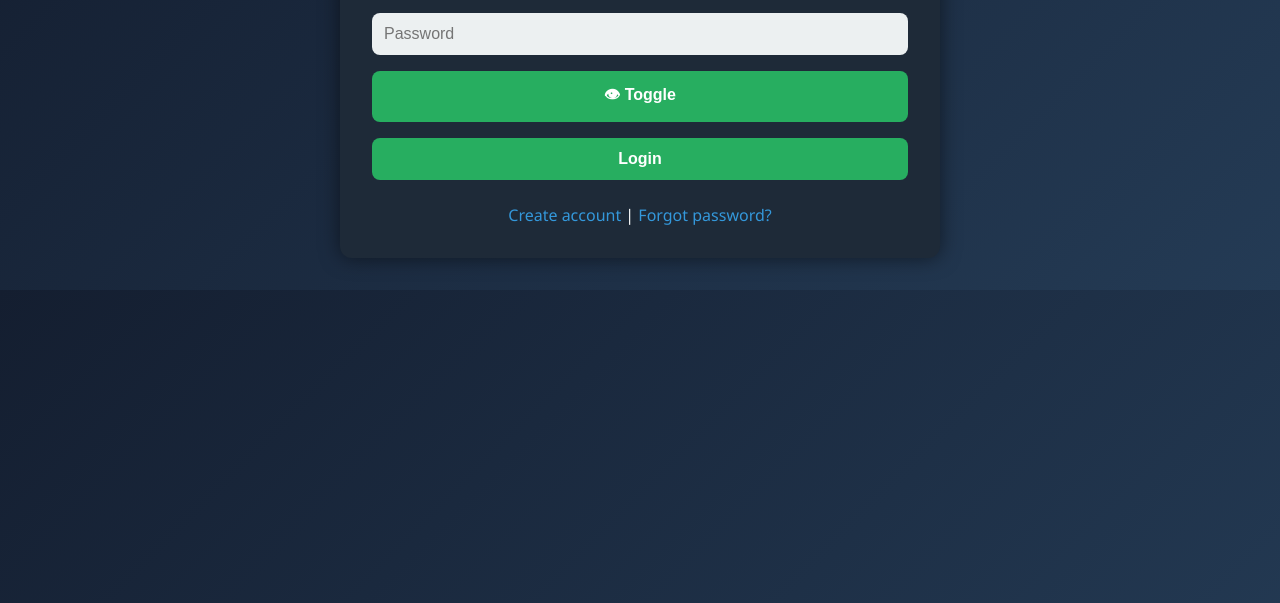
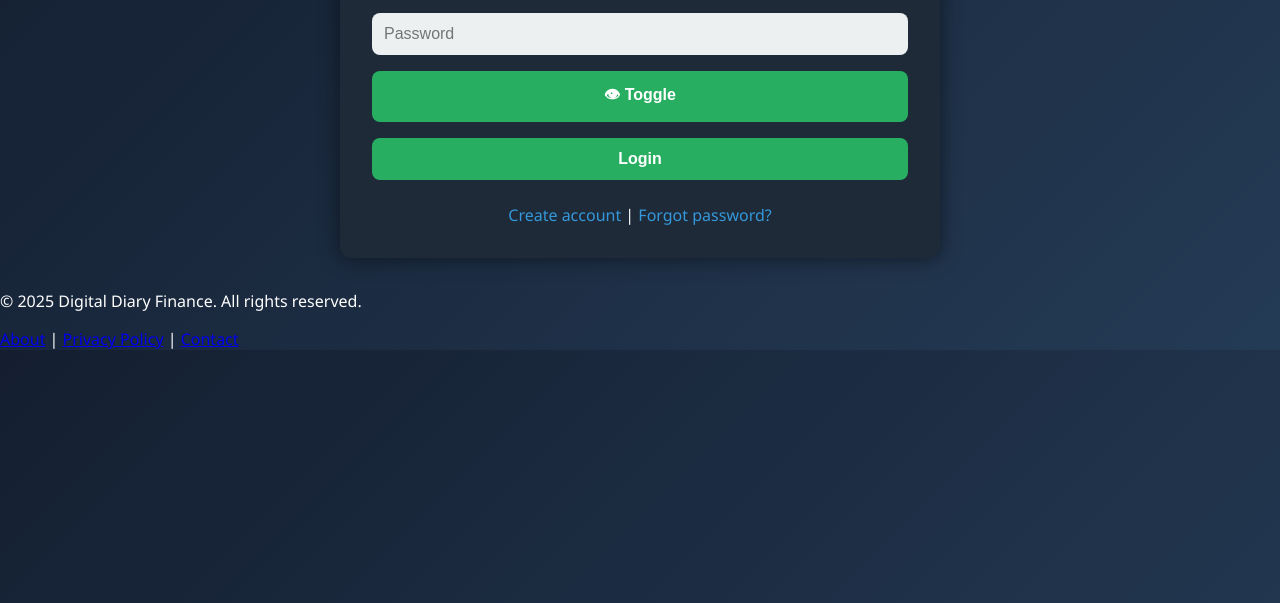
Before and after one commit to ogsiddharth/Digital-dairy-finance-, a plain HTML site: page index.html in a window 1280 px wide. Shown: the part 197-800 px from the top of the page. Drawn offline with Linux system fonts and the light colour scheme.

Commit message:
Update index.html

```diff
--- a/index.html
+++ b/index.html
@@ -327,3 +327,9 @@
   </script>
 </body>
 </html>
+<footer>
+  <p>&copy; 2025 Digital Diary Finance. All rights reserved.</p>
+  <a href="about.html">About</a> |
+  <a href="privacy.html">Privacy Policy</a> |
+  <a href="contact.html">Contact</a>
+</footer>
```
